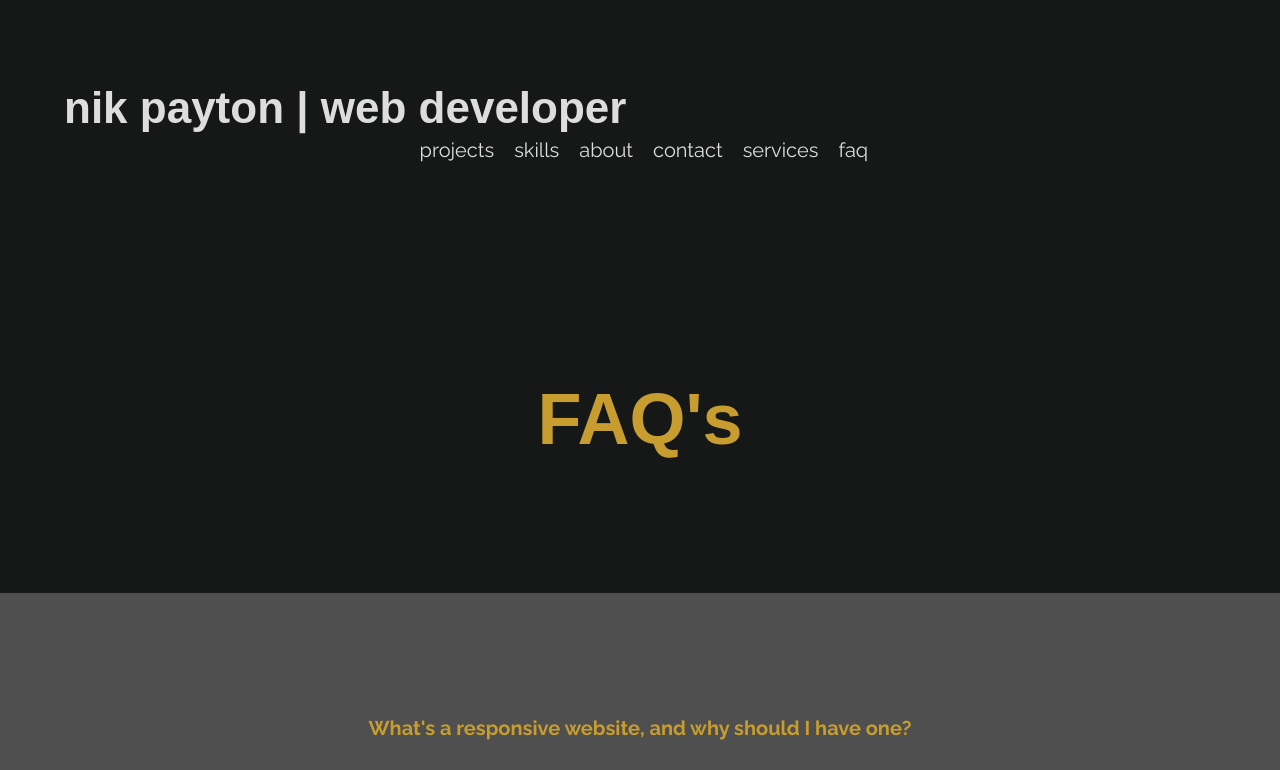
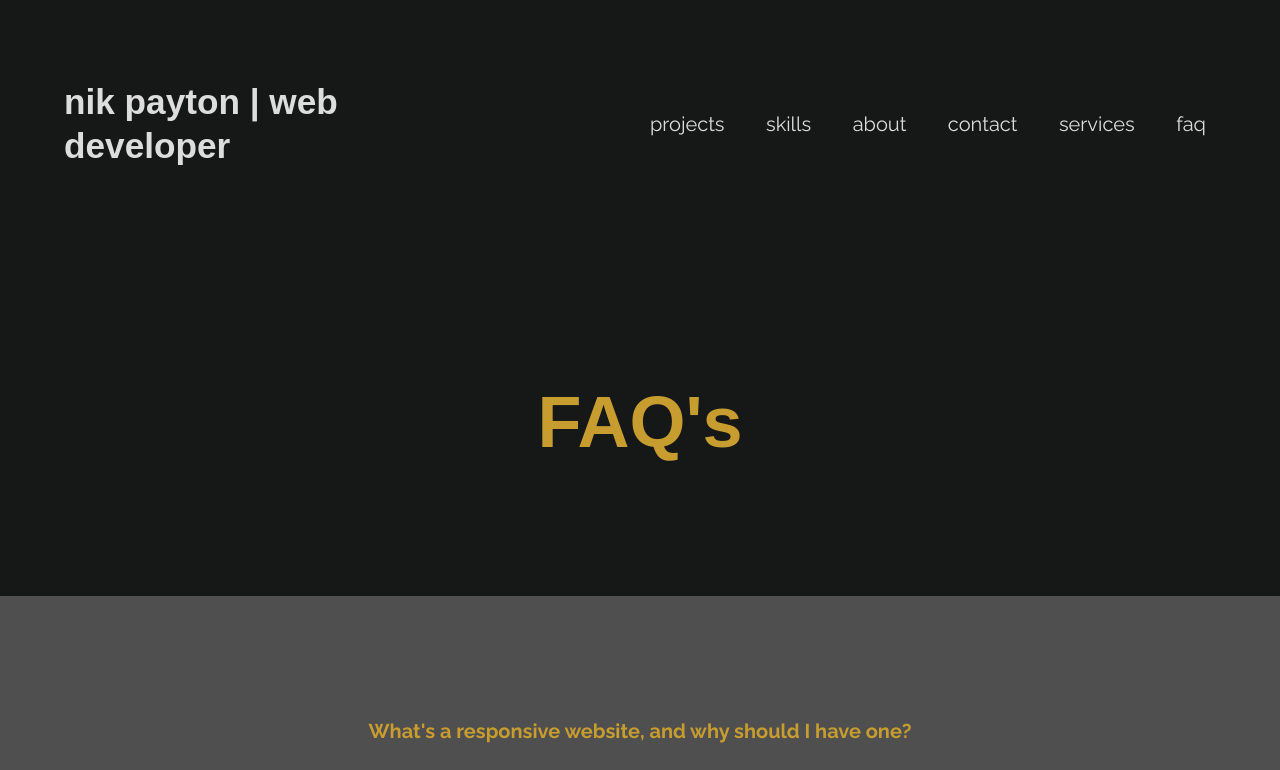
Before and after one commit to niko1402/milestone-portfolio-project, a website: page english/faq.html in a window 1280 px wide. Shown: the top 770 px of the page. Drawn offline with Linux system fonts and the light colour scheme; a web font is replaced by a local one.

Commit message:
Updated navbar links to connect to #sections on main page, and added the FAQ page. Css: Reduced header bottom to 100px, changed content-wrapper width under tablet styles, reduced header h3 font size and added width 60%. Updated header nav ul etc to new navbav and nav-item classes. Under desktop styles, reduced font-size to 2.2px and changed flex-flow to row.

```diff
--- a/css/main.css
+++ b/css/main.css
@@ -277,7 +277,7 @@ h4 {
 /* ------------------------- Base Header Styles -------------------- */
 
 header {
-  padding: 30px 0 140px 0;
+  padding: 30px 0 100px 0;
 }
 
 header h3 {
@@ -921,6 +921,7 @@ footer .contact-wrapper {
 
   .navbar {
     justify-content: flex-end;
+    width: 50%
   }
 }
 
@@ -934,7 +935,7 @@ footer .contact-wrapper {
   /* ------ General Styles ------*/
 
   .content-wrapper {
-    max-width: 640px;
+    max-width: 750px;
   }
 
 
@@ -968,7 +969,7 @@ footer .contact-wrapper {
 
   header {
     justify-content: space-around;
-    padding: 60px 0 200px 0;
+    padding: 60px 0 160px 0;
   }
 
   header .content-wrapper {
@@ -977,8 +978,13 @@ footer .contact-wrapper {
   }
 
   header h3 {
-    font-size: 1.75rem;
+    font-size: 1.5rem;
     text-align: left;
+    width: 60%;
+  }
+
+  .navbar {
+    width: 100%;
   }
 
   header nav {
@@ -987,11 +993,11 @@ footer .contact-wrapper {
     width: 50%;
   }
 
-  header nav ul li {
+  .nav-menu .nav-item {
     font-size: 1.125rem;
   }
 
-  header nav ul {
+  .nav-menu {
     display: flex;
     justify-content: space-between;
     width: 80%;
@@ -1195,7 +1201,7 @@ footer .contact-wrapper {
   header .content-wrapper {
     display: flex;
     justify-content: center;
-    flex-flow: row wrap;
+    flex-flow: row;
     width: 90%;
   }
 
@@ -1204,7 +1210,7 @@ footer .contact-wrapper {
   }
 
   header h3 {
-    font-size: 2.75rem;
+    font-size: 2.2rem;
   }
 
   header nav {
--- a/english/faq.html
+++ b/english/faq.html
@@ -33,18 +33,28 @@
 
     <header>
         <div class="content-wrapper">
-            <h3><a href="../english/index.html">nik payton | web developer</a></h3>
+            <h3><a href="../english/index.html" class="nav-link">nik payton | web developer</a></h3>
             <div class="header-divider"></div>
-            <nav id="navbar">
-                <ul class="navigation">
-                    <li><a href="../english/index.html#projects">projects</a></li>
-                    <li><a href="../english/index.html#skills">skills</a></li>
-                    <li><a href="../english/index.html#about">about</a></li>
-                    <li><a href="#contact">contact</a></li>
-                    <li><a href="../services/index.html">services</a></li>
-                    <li><a href="../english/faq.html">faq</a></li>
-
+            <nav class="navbar" id="nav-top">
+                <ul class="nav-menu">
+                    <li class="nav-item">
+                        <a href="../english/index.html#projects" class="nav-link">projects</a></li>
+                    <li class="nav-item">
+                        <a href="../english/index.html#skills" class="nav-link">skills</a></li>
+                    <li class="nav-item">
+                        <a href="../english/index.html#about" class="nav-link">about</a></li>
+                    <li class="nav-item">
+                        <a href="../english/index.html#contact" class="nav-link">contact</a></li>
+                    <li class="nav-item">
+                        <a href="../services/index.html" class="nav-link">services</a></li>
+                    <li class="nav-item">
+                <a href="../english/faq.html" class="nav-link">faq</a></li>
                 </ul>
+                <div class="hamburger">
+                    <span class="bar"></span>
+                    <span class="bar"></span>
+                    <span class="bar"></span>
+                </div>
             </nav>
         </div>
     </header>
@@ -59,7 +69,8 @@
                         <p>A responsive site is one that adapts to whatever device is being used. It changes appearence
                             depending on screen size and orientation. As of 2022, over 60% of internet traffic comes
                             from mobile devices and that number will only increase. If your website is not
-                            mobile-friendly (in other words, it doesn't look just as good, and respond just as well, on different mobile devices as it does on a
+                            mobile-friendly (in other words, it doesn't look just as good, and respond just as well, on
+                            different mobile devices as it does on a
                             laptop) then most users won't stick around for any longer than a few seconds. Also, Google's
                             algorithms will punish non responsive sites, meaning you or your company will not rank
                             highly on a Google search.</p>
@@ -70,14 +81,16 @@
                         <p>First of all, if not losing clients is your metric, it's a pretty shitty business plan. As an
                             artist or a small business, you should obviously be always trying to attract new fans and
                             clients, preferably without losing existing ones. If your website is old, poorly designed,
-                            or non responsive (see above) then keeping those potential customers for more than 30 seconds is going
+                            or non responsive (see above) then keeping those potential customers for more than 30
+                            seconds is going
                             to be hard. Optimising your website can help attract new clients, keep them engaged and
                             eventually convert them into paying customers.</p>
                     </article>
                     <article class="faq">
                         <h4><span>My Facebook Page is my 'website', and I use Instagram for publicity. Why should I
                                 bother with anything else?</span></h4>
-                        <p>Well, a Facebook page is NOT a website and while Instagram is great for publicising products and creating
+                        <p>Well, a Facebook page is NOT a website and while Instagram is great for publicising products
+                            and creating
                             content that shares your know-how with the world, here's some data to think about.
                             Only 55% of the world’s population is on social media. The US and the UK both have just over
                             65% active social media users. Facebook has a user base of just under 3 billion, and there
@@ -89,7 +102,8 @@
                             only use these two platforms to reach fans and clients, you are missing out on a massive
                             number of potential customers. So it’s really a no-brainer to have a website. It’s somewhere
                             that clients and potential clients who don't use social media can always find information
-                            about your services, merchandise or gigs, irrespective of the latest social media trends. A website is also the best place to build your email list.
+                            about your services, merchandise or gigs, irrespective of the latest social media trends. A
+                            website is also the best place to build your email list.
                         </p>
                     </article>
                     <!-- <article class="faq">
```
Also changed, not shown: english/index.html (+2 -2 lines), services/index.html (+8 -8 lines).
